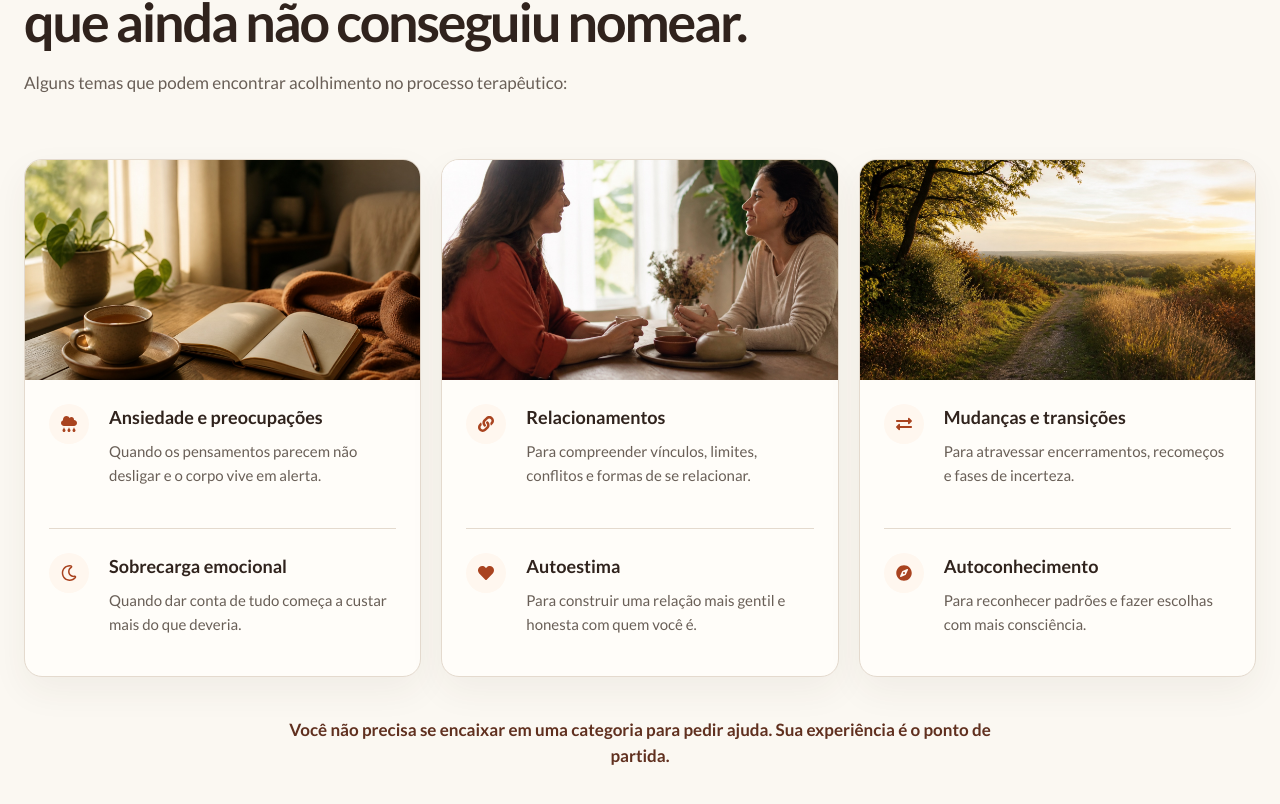
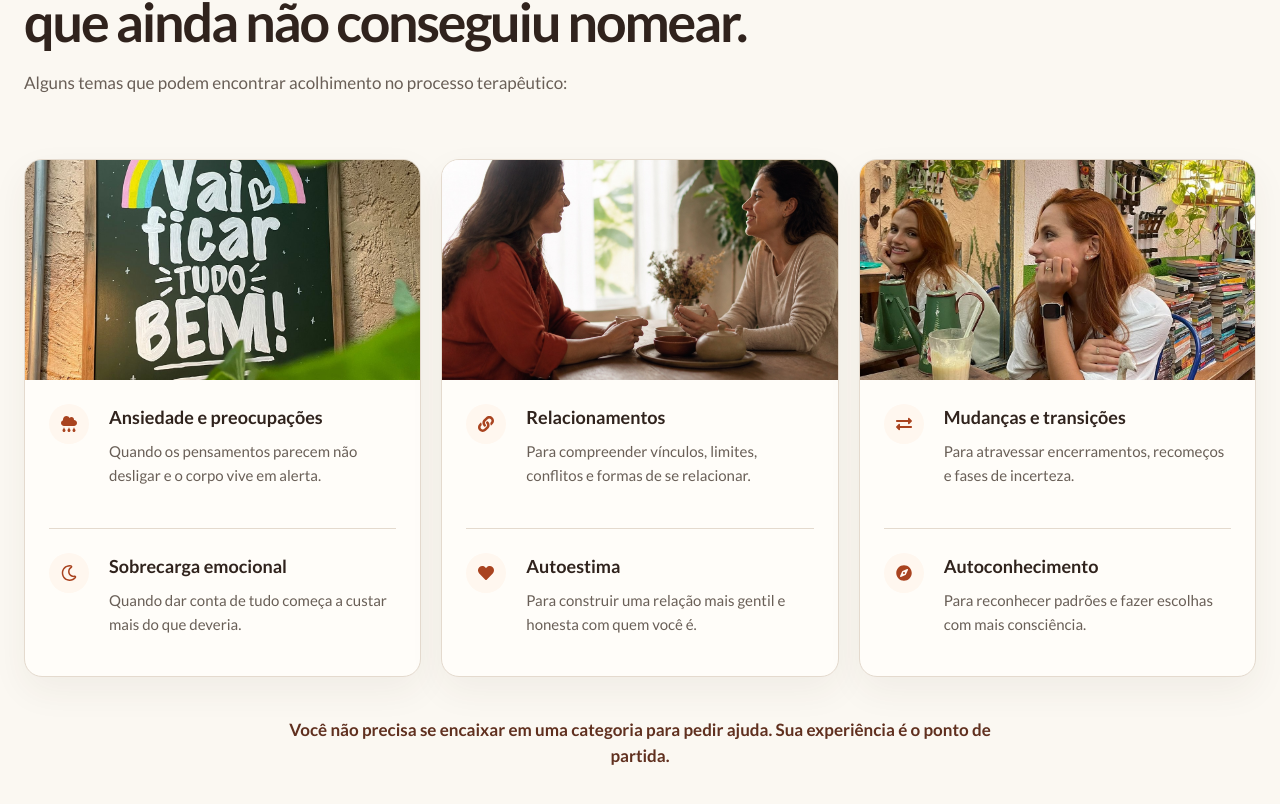
Before and after one commit to igorteufel/site-evelyn, a React (Create React App) app: page / in a window 1280 px wide. Shown: the part 3839-4643 px from the top of the page. Built offline with nearby package versions, Linux system fonts and the light colour scheme.

Commit message:
Atualiza fotos dos cards de acolhimento

```diff
--- a/src/components/works/index.jsx
+++ b/src/components/works/index.jsx
@@ -1,15 +1,16 @@
 import { FaCloudRain, FaCompass, FaExchangeAlt, FaHeart, FaLink, FaRegMoon } from 'react-icons/fa';
 import { motion, useReducedMotion } from 'framer-motion';
-import calmImage from '../../assets/brand/support-calm.jpg';
 import connectionImage from '../../assets/brand/support-connection.jpg';
-import growthImage from '../../assets/brand/support-growth.jpg';
+import reflectionImage from '../../assets/brand/support-reflection.jpg';
+import reassuranceImage from '../../assets/brand/support-reassurance.jpg';
 import { motionState, reveal, revealSoft, stagger } from '../../styles/motion';
 import * as S from './styles';
 
 const groups = [
   {
-    image: calmImage,
-    alt: 'Caderno e xícara de chá iluminados pela luz da manhã',
+    image: reassuranceImage,
+    alt: 'Quadro entre plantas com a mensagem Vai ficar tudo bem',
+    position: 'center 52%',
     themes: [
       { icon: FaCloudRain, title: 'Ansiedade e preocupações', text: 'Quando os pensamentos parecem não desligar e o corpo vive em alerta.' },
       { icon: FaRegMoon, title: 'Sobrecarga emocional', text: 'Quando dar conta de tudo começa a custar mais do que deveria.' },
@@ -24,8 +25,9 @@ const groups = [
     ],
   },
   {
-    image: growthImage,
-    alt: 'Caminho entre árvores seguindo em direção ao horizonte',
+    image: reflectionImage,
+    alt: 'Evelyn Peneluppi em um café cercado por plantas e livros',
+    position: 'center 48%',
     themes: [
       { icon: FaExchangeAlt, title: 'Mudanças e transições', text: 'Para atravessar encerramentos, recomeços e fases de incerteza.' },
       { icon: FaCompass, title: 'Autoconhecimento', text: 'Para reconhecer padrões e fazer escolhas com mais consciência.' },
@@ -44,9 +46,9 @@ export default function Works() {
           <S.Subtitle>Alguns temas que podem encontrar acolhimento no processo terapêutico:</S.Subtitle>
         </S.Header>
         <S.Grid as={motion.div} {...state} variants={stagger}>
-          {groups.map(({ image, alt, themes }) => (
+          {groups.map(({ image, alt, position, themes }) => (
             <S.Card as={motion.article} variants={revealSoft} key={alt}>
-              <S.CardImage src={image} alt={alt} loading="lazy" />
+              <S.CardImage src={image} alt={alt} loading="lazy" $position={position} />
               <S.CardBody>
                 {themes.map(({ icon: Icon, title, text }) => (
                   <S.Theme key={title}>
--- a/src/components/works/styles.js
+++ b/src/components/works/styles.js
@@ -22,7 +22,7 @@ export const Card = styled.article`
   @media (prefers-reduced-motion: reduce) { transition: none; &:hover { transform: none; } }
 `;
 export const CardImage = styled.img`
-  width: 100%; height: 220px; display: block; object-fit: cover;
+  width: 100%; height: 220px; display: block; object-fit: cover; object-position: ${({ $position }) => $position || 'center'};
   @media (max-width: ${({ theme }) => theme.breakpoints.lg}) { height: 300px; }
   @media (max-width: ${({ theme }) => theme.breakpoints.sm}) { height: 220px; }
 `;
```
Also changed, not shown: src/assets/brand/support-reassurance.jpg (added), src/assets/brand/support-reflection.jpg (added).
